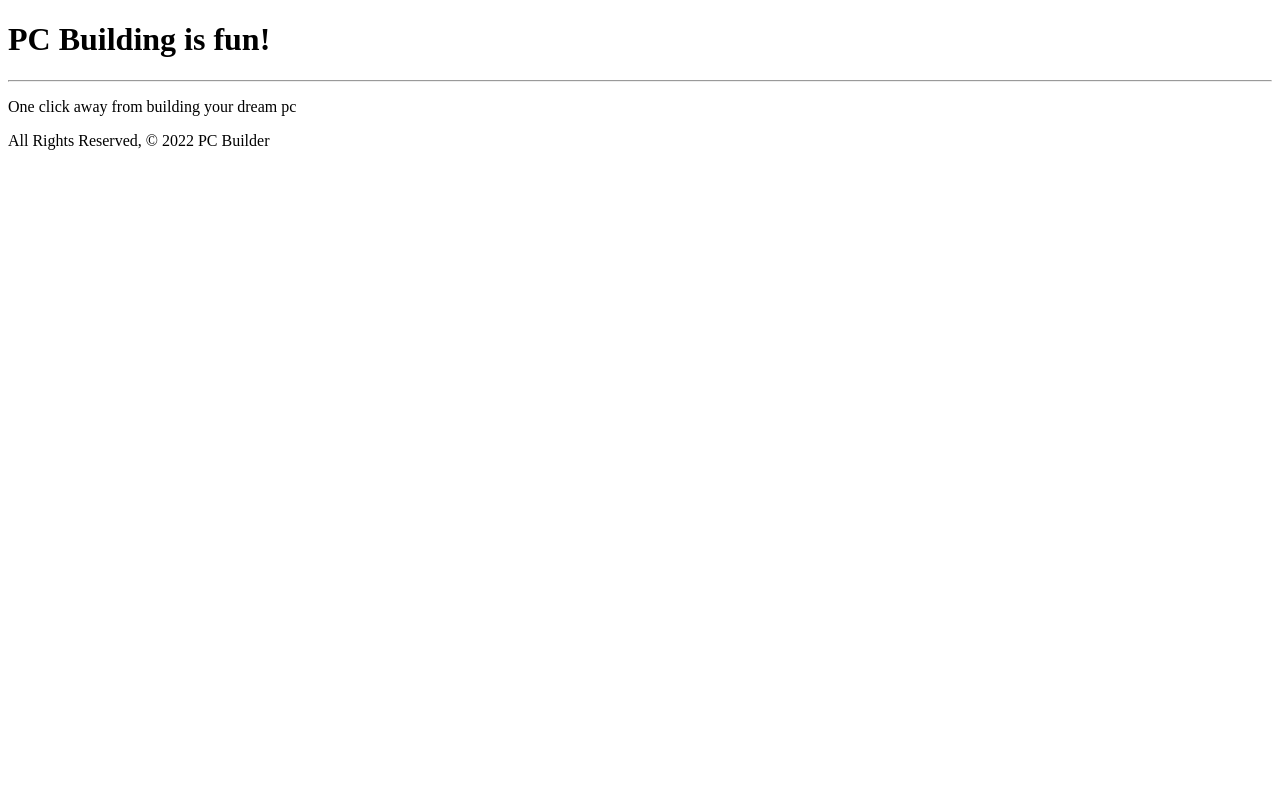
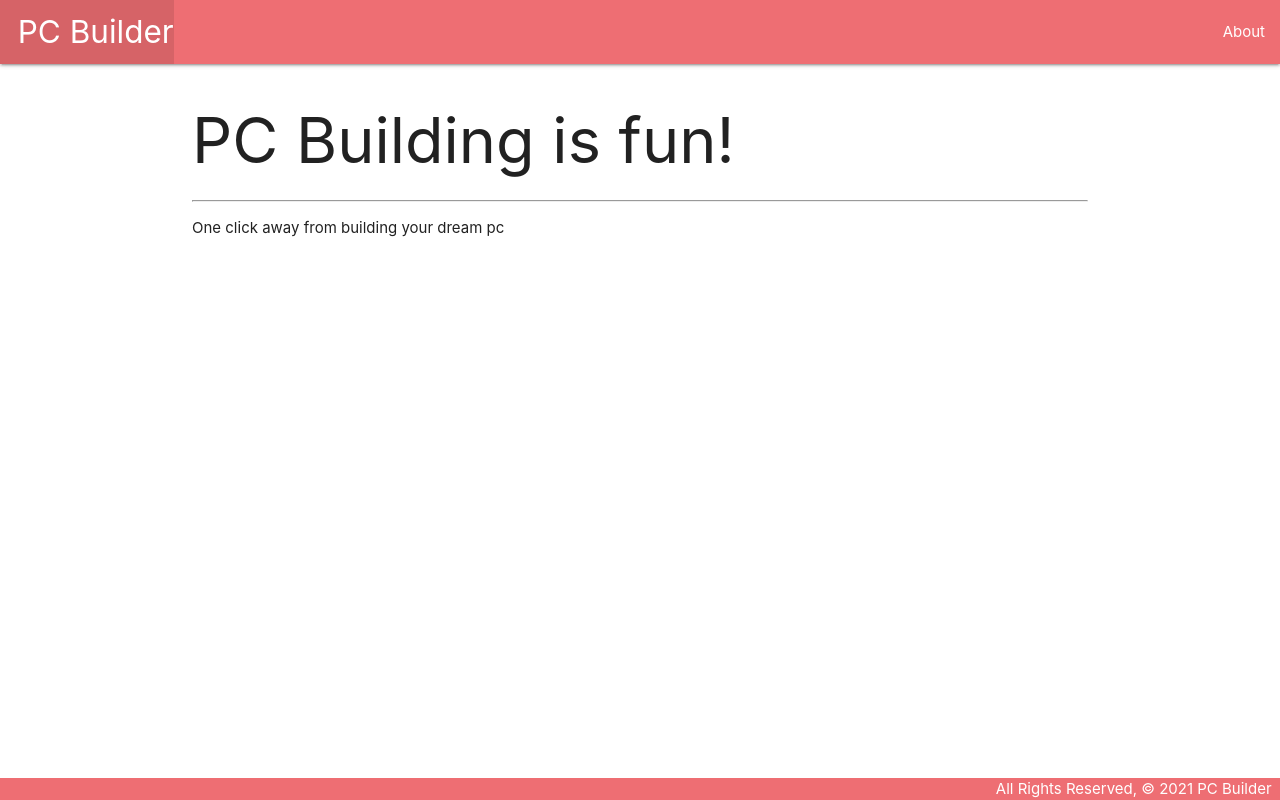
Before and after one commit to AlexChen208/pcbuilder, a Django app: page /about/ in a window 1280 px wide. Run offline with Django 4.2, Linux system fonts and the light colour scheme.

Commit message:
Template Inheritance

```diff
--- /dev/null
+++ b/main_app/static/css/style.css
@@ -0,0 +1,14 @@
+body {
+    display: flex;
+    min-height: 100vh;
+    flex-direction: column;
+  }
+
+  main {
+    flex: 1 0 auto;
+  }
+
+  footer.page-footer {
+    padding-top: 0;
+    text-align: right;
+  }
--- a/main_app/templates/about.html
+++ b/main_app/templates/about.html
@@ -1,15 +1,7 @@
-<!DOCTYPE html>
-<html lang="en">
-<head>
-  <meta charset="UTF-8">
-  <meta name="viewport" content="width=device-width, initial-scale=1.0">
-  <meta http-equiv="X-UA-Compatible" content="ie=edge">
-  <title>PC Builder</title>
-</head>
-<body>
+{% extends 'base.html' %}
+{% block content %}
     <h1>PC Building is fun!</h1>
     <hr />
     <p>One click away from building your dream pc</p>
-    <footer>All Rights Reserved, &copy; 2022 PC Builder</footer>
-</body>
-</html>
+
+    {% endblock %}
--- /dev/null
+++ b/main_app/templates/base.html
@@ -0,0 +1,34 @@
+{% load static %}
+<!DOCTYPE html>
+<html lang="en">
+<head>
+  <meta charset="UTF-8">
+  <meta name="viewport" content="width=device-width, initial-scale=1.0">
+  <meta http-equiv="X-UA-Compatible" content="ie=edge">
+  <title>PC Builder</title>
+  <link rel="stylesheet" href="https://cdnjs.cloudflare.com/ajax/libs/materialize/1.0.0/css/materialize.min.css">
+  <link rel="stylesheet" type="text/css" href="{% static 'css/style.css' %}">
+
+</head>
+<body>
+  <header class="navbar-fixed">
+    <nav>
+      <div class="nav-wrapper">
+        <ul>
+          <li><a href="/" class="left brand-logo">&nbsp;&nbsp;PC Builder</a></li>
+        </ul>
+        <ul class="right">
+          <li><a href="/about">About</a></li>
+        </ul>
+      </div>
+    </nav>
+  </header>
+  <main class="container">
+    {% block content %}
+    {% endblock %}
+  </main>
+  <footer class="page-footer">
+    <div class="right">All Rights Reserved, &copy; 2021 PC Builder &nbsp;</div>
+  </footer>
+</body>
+</html>
```
